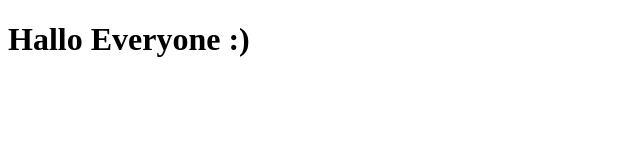
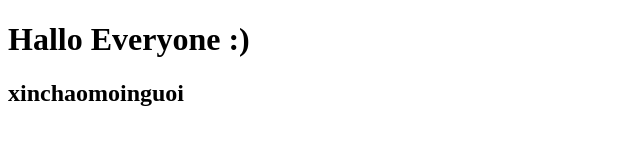
Before and after one commit to ngocanhpham165/gitgit, a plain HTML site: page index.html in a window 1280 px wide. Shown: the whole page, without its empty margins (0-640 px from the left). Drawn offline with Linux system fonts and the light colour scheme.

Commit message:
Update index.html

```diff
--- a/index.html
+++ b/index.html
@@ -6,6 +6,8 @@
     <title>git git</title>
 </head>
 <body>
-    <h1>Hallo Everyone :) </h1>
+    <h1> Hallo Everyone :) </h1>
+    <h2> xinchaomoinguoi </h2>
+
 </body>
 </html>
```
